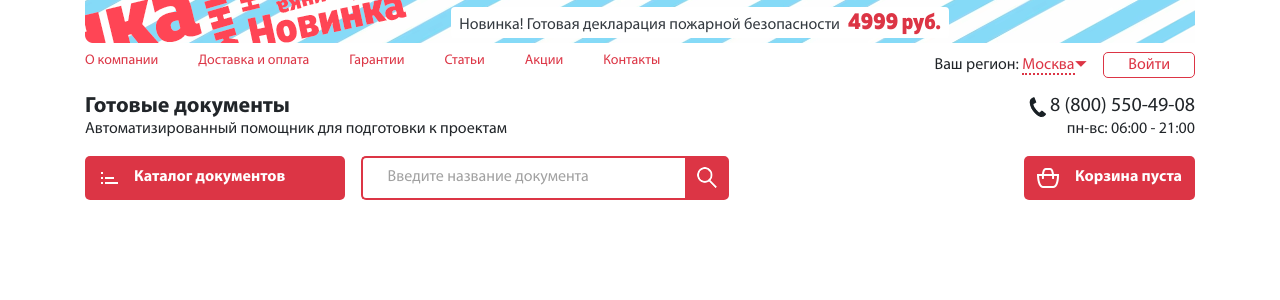
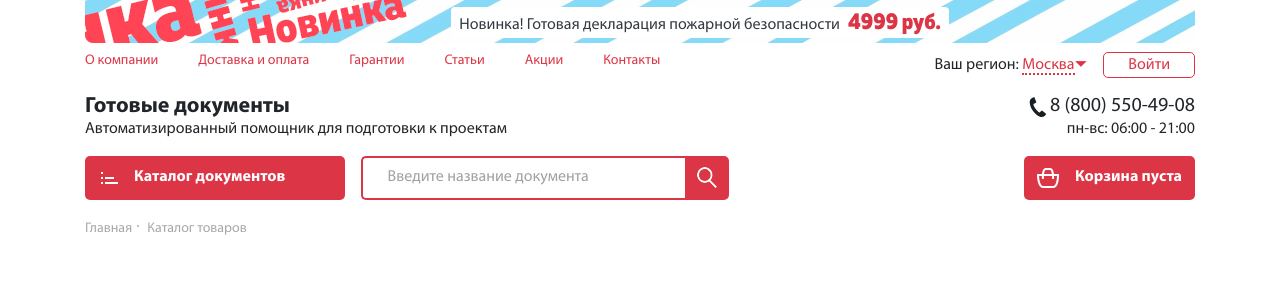
Before and after one commit to pmaks1985/new-gotdoc, a PHP site: page / in a window 1280 px wide. Shown: the top 300 px of the page. Run offline with PHP 8.4, Linux system fonts and the light colour scheme; some libraries are stand-ins or nearby versions.

Commit message:
начал контент

```diff
--- a/css/main.css
+++ b/css/main.css
@@ -1,3 +1,4 @@
+@charset "UTF-8";
 @font-face {
   font-display: swap;
   font-family: "MullerNarrow-ExtraBold";
@@ -272,4 +273,22 @@ body {
 .dropdown-item_li {
   list-style: none;
 }
+
+.bread-crumps_link {
+  font-size: 14px;
+  line-height: 1.2;
+  font-weight: 400;
+  color: #a8a8a8;
+}
+
+.fa::after {
+  content: "·";
+  margin: 0 0.2rem;
+  color: #a8a8a8;
+}
+
+.bread-crumps_link:hover {
+  color: #a8a8a8;
+  text-decoration: none;
+}
 /*# sourceMappingURL=main.css.map */
--- a/css/main.scss
+++ b/css/main.scss
@@ -262,3 +262,21 @@ body {
 .dropdown-item_li {
     list-style: none;
 }
+
+.bread-crumps_link {
+    font-size: 14px;
+    line-height: 1.2;
+    font-weight: 400;
+    color: #a8a8a8;
+}
+
+.fa::after {
+    content: "·";
+    margin: 0 0.2rem;
+    color: #a8a8a8;
+}
+
+.bread-crumps_link:hover {
+    color: #a8a8a8;
+    text-decoration: none;
+}
--- a/index.html
+++ b/index.html
@@ -74,6 +74,8 @@
                 </div>
 
             </div>
+        </header>
+        <div class="content">
             <div class="d-flex justify-content-between mt-3">
                 <div class="d-flex">
                     <div class="dropdown">
@@ -140,10 +142,23 @@
                     <img class="pr-3" src="/img/backet.png" alt="backet">
                     <span class="backet_text">Корзина пуста</span>
                 </div>
+            </div>
+            <div class="bread-crumbs mt-3">
+                <a class="bread-crumps_link" href="#">Главная</a><i class="fa"></i>
+                <a class="bread-crumps_link" href="#">Каталог товаров</a>
+            </div>
+            <div class="row">
+                <div class="col-lg-3">
+
+                </div>
+                <div class="col-lg-9">
+
+                </div>
+            </div>
+        </div>
 
 
-            </div>
-        </header>
+
     </div>
 
 
```
Also changed, not shown: 1 other file.
